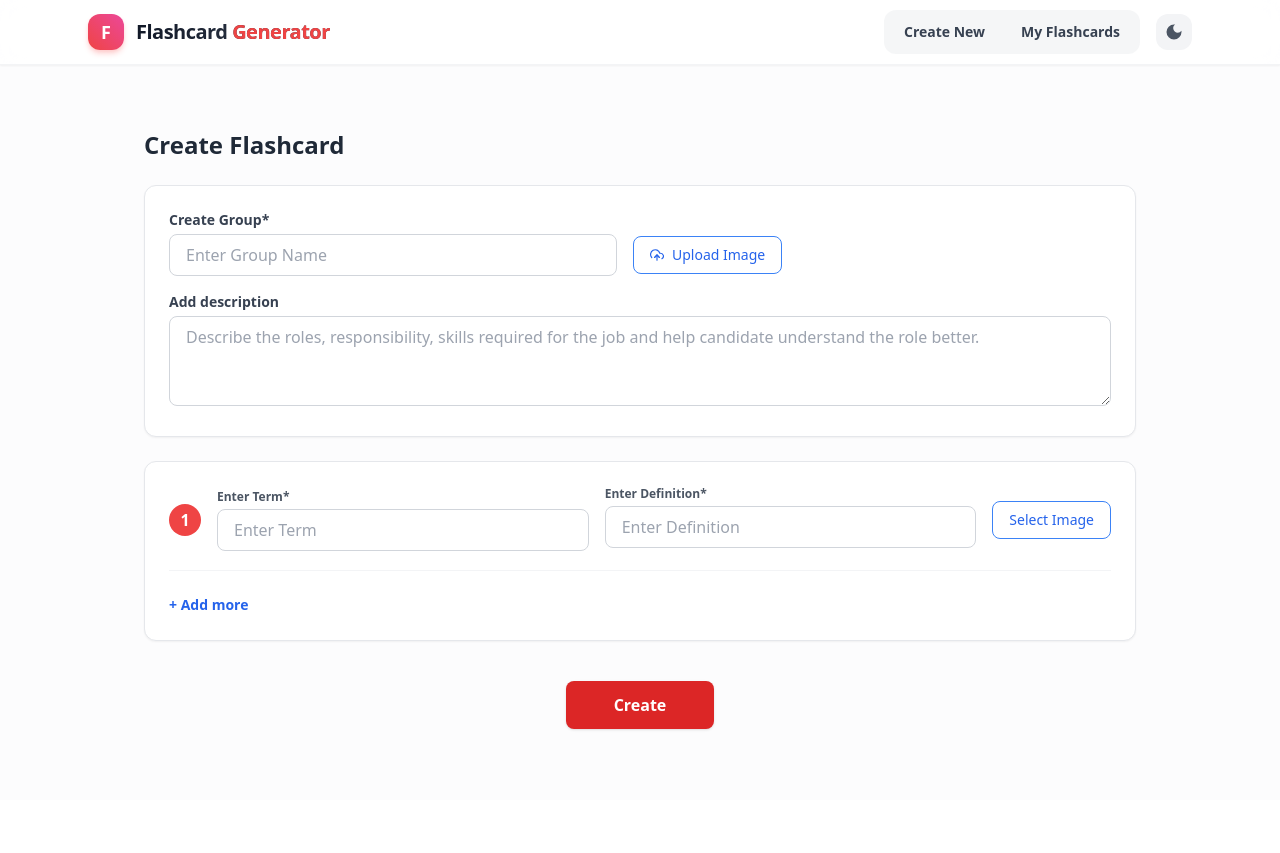
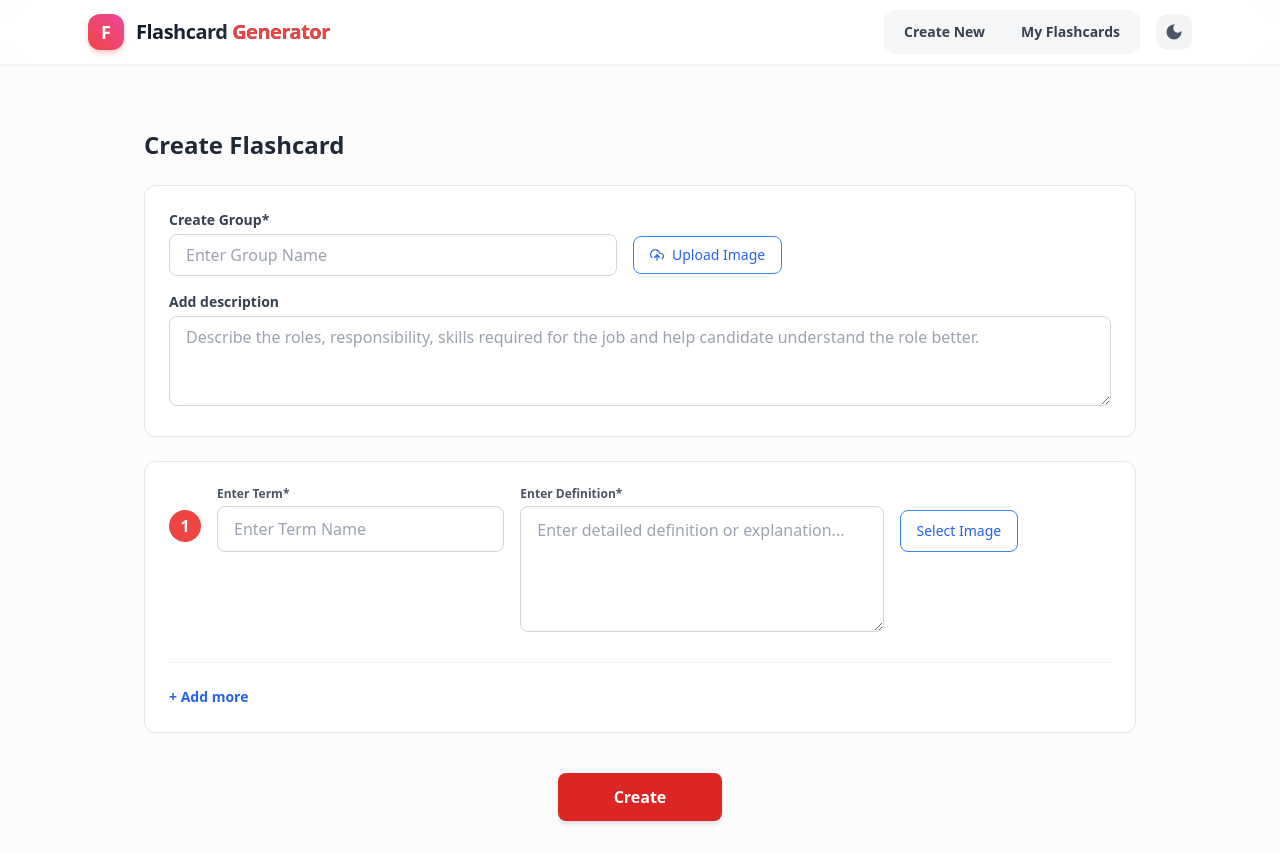
Before and after one commit to Ashyam24/flashcard-generator, a React (Create React App) app: page / in a window 1280 px wide. Before the commit the page ends 800 px from the top, so only its background shows below. Built offline with nearby package versions, Linux system fonts and the light colour scheme.

Commit message:
Refactor CreateFlashcard layout and styling

```diff
--- a/src/pages/CreateFlashcard.js
+++ b/src/pages/CreateFlashcard.js
@@ -133,43 +133,49 @@ const CreateFlashcard = () => {
                     {values.terms.map((term, index) => {
                       const fileInputId = `termImage-${index}`;
                       return (
-                        <div key={index} className="flex flex-col md:flex-row items-start md:items-center gap-4 pb-4 border-b border-gray-100 dark:border-gray-700 last:border-b-0">
+                        <div
+                          key={index}
+                          className="flex items-start gap-4 pb-6 border-b border-gray-100 dark:border-gray-700 last:border-b-0"
+                        >
                           {/* Number Badge */}
-                          <div className="w-8 h-8 rounded-full bg-red-500 text-white font-semibold flex items-center justify-center shrink-0">
+                          <div className="w-8 h-8 rounded-full bg-red-500 text-white font-semibold flex items-center justify-center shrink-0 mt-6">
                             {index + 1}
                           </div>
 
-                          {/* Term Name */}
-                          <div className="flex-1 w-full">
+                          {/* Term Fields Grid */}
+                          <div className="flex-1 grid grid-cols-1 md:grid-cols-12 gap-4 items-start">
+
+                            {/* Term Name (4 columns) */}
+                            <div className="md:col-span-4">
                               <label className="block text-xs font-semibold text-gray-600 dark:text-gray-300 mb-1">
                                 Enter Term*
                               </label>
                               <Field
                                 type="text"
                                 name={`terms.${index}.termName`}
-                              placeholder="Enter Term"
-                              className="w-full px-4 py-2 rounded-lg border border-gray-300 dark:border-gray-600 bg-white dark:bg-gray-700 text-gray-900 dark:text-white focus:ring-2 focus:ring-red-500 outline-none"
+                                placeholder="Enter Term Name"
+                                className="w-full px-4 py-2.5 rounded-lg border border-gray-300 dark:border-gray-600 bg-white dark:bg-gray-700 text-gray-900 dark:text-white focus:ring-2 focus:ring-red-500 outline-none"
                               />
                               <ErrorMessage name={`terms.${index}.termName`} component="div" className="text-red-500 text-xs mt-1" />
                             </div>
 
-                          {/* Definition */}
-                          <div className="flex-1 w-full">
+                            {/* Definition - Big Box (5 columns) */}
+                            <div className="md:col-span-5">
                               <label className="block text-xs font-semibold text-gray-600 dark:text-gray-300 mb-1">
                                 Enter Definition*
                               </label>
                               <Field
                                 as="textarea"
-                              rows="1"
+                                rows="4"
                                 name={`terms.${index}.definition`}
-                              placeholder="Enter Definition"
-                              className="w-full px-4 py-2 rounded-lg border border-gray-300 dark:border-gray-600 bg-white dark:bg-gray-700 text-gray-900 dark:text-white focus:ring-2 focus:ring-red-500 outline-none resize-none"
+                                placeholder="Enter detailed definition or explanation..."
+                                className="w-full px-4 py-2.5 rounded-lg border border-gray-300 dark:border-gray-600 bg-white dark:bg-gray-700 text-gray-900 dark:text-white focus:ring-2 focus:ring-red-500 outline-none leading-relaxed"
                               />
                               <ErrorMessage name={`terms.${index}.definition`} component="div" className="text-red-500 text-xs mt-1" />
                             </div>
 
-                          {/* Select Image Button / Preview */}
-                          <div className="shrink-0 flex items-center gap-2">
+                            {/* Select Image & Actions (3 columns) */}
+                            <div className="md:col-span-3 flex items-start gap-2 pt-6">
                               <input
                                 type="file"
                                 id={fileInputId}
@@ -179,20 +185,21 @@ const CreateFlashcard = () => {
                               />
 
                               {term.termImage ? (
-                              <div className="relative w-20 h-12 rounded-lg overflow-hidden border border-gray-300">
+                                <div className="relative w-28 h-20 rounded-lg overflow-hidden border border-gray-300 dark:border-gray-600 shrink-0">
                                   <img src={term.termImage} alt="Term preview" className="w-full h-full object-cover" />
                                 </div>
                               ) : (
                                 <label
                                   htmlFor={fileInputId}
-                                className="cursor-pointer px-4 py-2 text-sm font-medium border border-blue-500 text-blue-600 dark:text-blue-400 rounded-lg hover:bg-blue-50 dark:hover:bg-gray-700 transition"
+                                  className="cursor-pointer px-4 py-2.5 text-sm font-medium border border-blue-500 text-blue-600 dark:text-blue-400 rounded-lg hover:bg-blue-50 dark:hover:bg-gray-700 transition shrink-0 whitespace-nowrap"
                                 >
                                   Select Image
                                 </label>
                               )}
 
+                              <div className="flex flex-col gap-1">
                                 {term.termImage && (
-                              <label htmlFor={fileInputId} className="cursor-pointer text-blue-500 p-2 hover:bg-gray-100 dark:hover:bg-gray-700 rounded">
+                                  <label htmlFor={fileInputId} className="cursor-pointer text-blue-500 p-2 hover:bg-gray-100 dark:hover:bg-gray-700 rounded transition">
                                     <FiEdit2 />
                                   </label>
                                 )}
@@ -201,11 +208,14 @@ const CreateFlashcard = () => {
                                   <button
                                     type="button"
                                     onClick={() => remove(index)}
-                                className="text-gray-400 hover:text-red-500 p-2 transition"
+                                    className="text-gray-400 hover:text-red-500 p-2 transition rounded"
                                   >
                                     <FiTrash2 />
                                   </button>
                                 )}
+                              </div>
+                            </div>
+
                           </div>
                         </div>
                       );
@@ -214,7 +224,7 @@ const CreateFlashcard = () => {
                     <button
                       type="button"
                       onClick={() => push({ termName: '', definition: '', termImage: '' })}
-                      className="text-blue-600 dark:text-blue-400 font-semibold text-sm hover:underline"
+                      className="text-blue-600 dark:text-blue-400 font-semibold text-sm hover:underline inline-flex items-center gap-1"
                     >
                       + Add more
                     </button>
@@ -227,7 +237,7 @@ const CreateFlashcard = () => {
             <div className="flex justify-center pt-4">
               <button
                 type="submit"
-                className="bg-red-600 hover:bg-red-700 text-white font-semibold px-12 py-3 rounded-lg shadow transition"
+                className="bg-red-600 hover:bg-red-700 text-white font-semibold px-14 py-3 rounded-lg shadow-md transition"
               >
                 Create
               </button>
```
Lines whose indentation alone changed are shown as unchanged.
